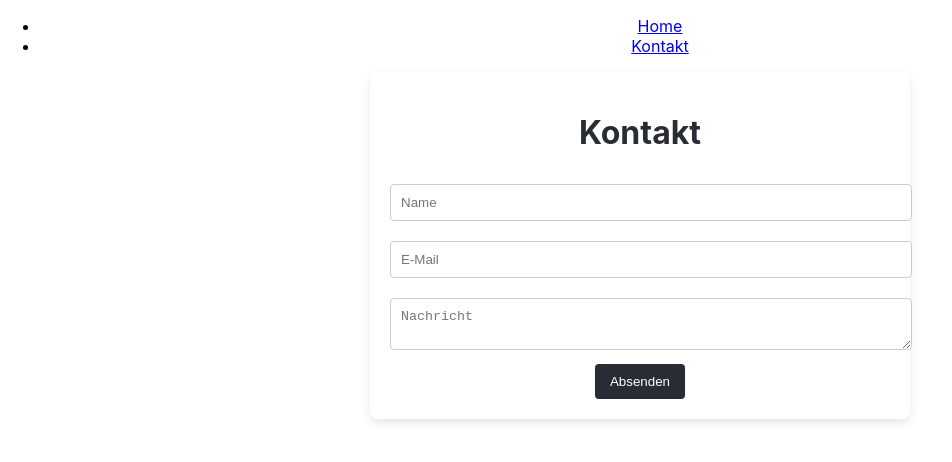
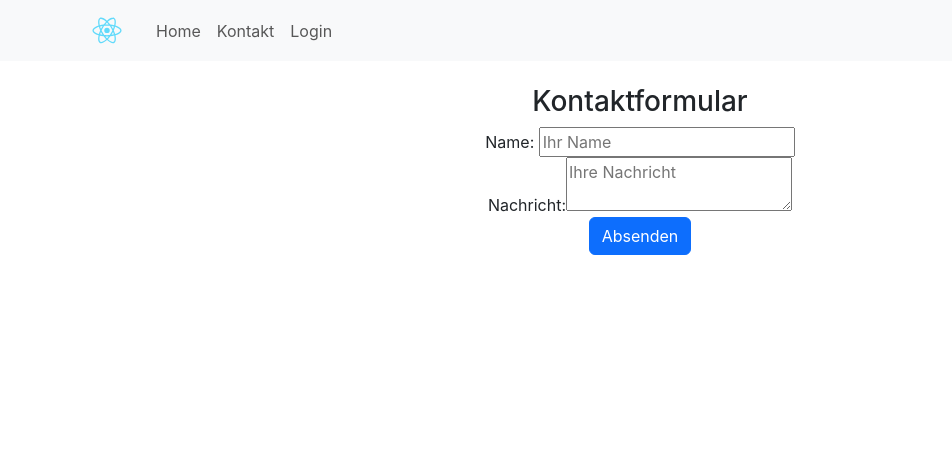
Before and after one commit to Weltraumbiene/user-profile-app-franneck, a React (Create React App) app: page /contact in a window 1280 px wide. Shown: the top 462 px of the page, without its empty margins (0-952 px from the left). Built offline with nearby package versions, Linux system fonts and the light colour scheme.

Commit message:
code des dozenten kopiert

```diff
--- a/package.json
+++ b/package.json
@@ -6,7 +6,9 @@
     "@testing-library/jest-dom": "^5.17.0",
     "@testing-library/react": "^13.4.0",
     "@testing-library/user-event": "^13.5.0",
+    "bootstrap": "^5.3.3",
     "react": "^18.3.1",
+    "react-bootstrap": "^2.10.5",
     "react-dom": "^18.3.1",
     "react-router-dom": "^6.27.0",
     "react-scripts": "5.0.1",
--- a/src/App.css
+++ b/src/App.css
@@ -74,3 +74,8 @@
 .contact-form button:hover {
   background-color: #61dafb; /* Wechseln zu einem blauen Farbton */
 }
+
+.navbar-nav {
+  list-style-type: none;
+  padding-left: 0;
+}
--- a/src/App.js
+++ b/src/App.js
@@ -1,31 +1,27 @@
 // src/App.js
-import React from 'react';
-import { BrowserRouter as Router, Routes, Route, Link } from 'react-router-dom';
+import './App.css';
+import 'bootstrap/dist/css/bootstrap.min.css'; // Bootstrap laden
+
+import { Routes, Route } from 'react-router-dom';
+import { Container } from 'react-bootstrap';
+
 import Home from './components/Home';
 import Contact from './components/Contact';
-import './App.css'; // Importiere die App.css hier
+import Navigation from './components/Navigation';
+import Login from './components/Login';
 
 function App() {
   return (
-    <Router>
-      <div className="App"> {/* Füge hier die Klasse "App" hinzu */}
-        <nav>
-          <ul>
-            <li>
-              <Link to="/">Home</Link>
-            </li>
-            <li>
-              <Link to="/contact">Kontakt</Link>
-            </li>
-          </ul>
-        </nav>
-
+    <div className="App">
+      <Navigation />
+      <Container className="mt-4">
         <Routes>
           <Route path="/" element={<Home />} />
           <Route path="/contact" element={<Contact />} />
+          <Route path="/login" element={<Login />} />
         </Routes>
-      </div>
-    </Router>
+      </Container>
+    </div>
   );
 }
 
--- a/src/components/Contact.js
+++ b/src/components/Contact.js
@@ -1,55 +1,20 @@
 // src/components/Contact.js
-import React, { useState } from 'react';
+import React from "react";
 
-function Contact() {
-  const [formData, setFormData] = useState({
-    name: '',
-    email: '',
-    message: '',
-  });
-
-  const handleChange = (e) => {
-    const { name, value } = e.target;
-    setFormData({ ...formData, [name]: value });
-  };
-
-  const handleSubmit = (e) => {
-    e.preventDefault();
-    // Hier kannst du das Formular absenden
-    console.log('Form submitted:', formData);
-  };
-
+function ContactForm() {
   return (
-    <div className="contact-form">
-      <h1>Kontakt</h1>
-      <form onSubmit={handleSubmit}>
-        <input
-          type="text"
-          name="name"
-          placeholder="Name"
-          value={formData.name}
-          onChange={handleChange}
-          required
-        />
-        <input
-          type="email"
-          name="email"
-          placeholder="E-Mail"
-          value={formData.email}
-          onChange={handleChange}
-          required
-        />
-        <textarea
-          name="message"
-          placeholder="Nachricht"
-          value={formData.message}
-          onChange={handleChange}
-          required
-        ></textarea>
-        <button type="submit">Absenden</button>
+    <div>
+      <h3>Kontaktformular</h3>
+      <form>
+        Name: <input type="text" name="name" placeholder="Ihr Name" />
+        <br />
+        Nachricht:
+          <textarea name="message" placeholder="Ihre Nachricht" />
+        <br />
+        <button type="submit" className="btn btn-primary">Absenden</button>
       </form>
     </div>
   );
 }
 
-export default Contact;
+export default ContactForm;
--- a/src/components/Home.js
+++ b/src/components/Home.js
@@ -1,8 +1,7 @@
-// src/components/Home.js
 import React from 'react';
 
-function Home() {
-  return <h1>Willkommen auf der Startseite!</h1>;
+const Home = () => {
+    return <h1>Komponente Home</h1>;
 }
 
 export default Home;
--- /dev/null
+++ b/src/components/Login.js
@@ -0,0 +1,29 @@
+// src/components/Login.js
+import React from 'react';
+
+function Login() {
+
+  const handleSubmit = (e) => {
+    e.preventDefault();
+    const username = e.target.elements.username.value;
+    const password = e.target.elements.password.value;
+    console.log(username)
+    console.log(password)
+    e.target.reset(); // Formular zurücksetzen
+  };
+
+  return (
+    <div>
+      <h3>Bitte einloggen</h3>
+        <form onSubmit={handleSubmit}>
+            Benutzername: <input type="text" name="username" required />
+            <br />
+            Passwort: <input type="password" name="password" required />
+            <br />
+          <button type="submit">Anmelden</button>
+        </form>
+    </div>
+  );
+}
+
+export default Login;
--- /dev/null
+++ b/src/components/Navigation.js
@@ -0,0 +1,27 @@
+// src/components/Navigation.js
+import React from 'react';
+import logo from '../logo.svg';
+import { Link } from 'react-router-dom';
+import { Container, Navbar, Nav, Image } from 'react-bootstrap';
+
+const Navigation = () => {
+    return (
+        <Navbar bg="light" variant="light" expand="lg">
+            <Container>
+                <Navbar.Brand as={Link} to="/">
+                    <Image src={logo} width="50" alt="Logo" />
+                </Navbar.Brand>
+                <Navbar.Toggle aria-controls="basic-navbar-nav" />
+                <Navbar.Collapse id="basic-navbar-nav">
+                    <Nav className="me-auto">
+                        <Nav.Link as={Link} to="/">Home</Nav.Link>
+                        <Nav.Link as={Link} to="/contact">Kontakt</Nav.Link>
+                        <Nav.Link as={Link} to="/login">Login</Nav.Link>
+                    </Nav>
+                </Navbar.Collapse>
+            </Container>
+        </Navbar>
+    );
+}
+
+export default Navigation;
--- a/src/index.js
+++ b/src/index.js
@@ -1,5 +1,7 @@
 import React from 'react';
 import ReactDOM from 'react-dom/client';
+import { BrowserRouter as Router } from 'react-router-dom';
+import 'bootstrap/dist/css/bootstrap.min.css';
 import './index.css';
 import App from './App';
 import reportWebVitals from './reportWebVitals';
@@ -7,7 +9,9 @@ import reportWebVitals from './reportWebVitals';
 const root = ReactDOM.createRoot(document.getElementById('root'));
 root.render(
   <React.StrictMode>
-    <App />
+    <Router>
+      <App />
+    </Router>
   </React.StrictMode>
 );
 
```
Also changed, not shown: src/index.css (line endings or trailing spaces), src/setupTests.js (line endings or trailing spaces), 2 other files (tests, documents, lock files or other folders).
